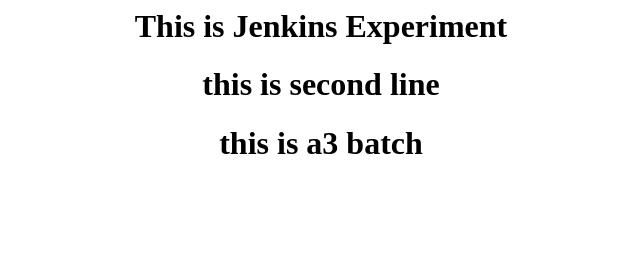
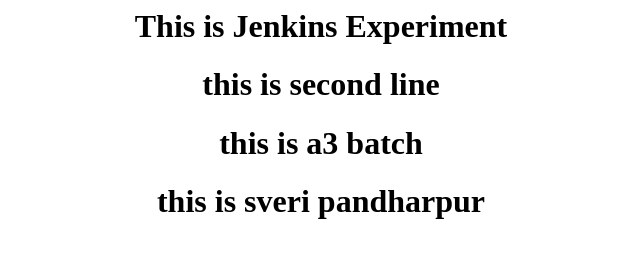
Before and after one commit to sveridevops/website, a plain HTML site: page index.html in a window 1280 px wide. Shown: the whole page, without its empty margins (319-959 px from the left). Drawn offline with Linux system fonts and the light colour scheme.

Commit message:
3rd commit

```diff
--- a/index.html
+++ b/index.html
@@ -2,4 +2,5 @@
 <h1>This is Jenkins Experiment</h1>
 <h1>this is second line </h1>
 <h1>this is a3 batch</h1>
+<h1>this is sveri pandharpur</h1>
 </center>
```
